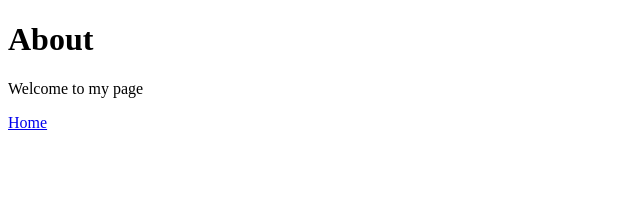
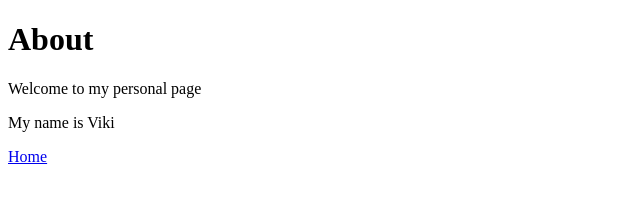
Before and after one commit to tuzaviki/tuzaviki.github.io, a plain HTML site: page about.html in a window 1280 px wide. Shown: the whole page, without its empty margins (0-640 px from the left). Drawn offline with Linux system fonts and the light colour scheme.

Commit message:
Improved the about page

```diff
--- a/about.html
+++ b/about.html
@@ -9,7 +9,8 @@
  </head>
  <body>
     <h1>About</h1>
-    <p>Welcome to my page</p>
+    <p>Welcome to my personal page</p>
+    <p>My name is Viki</p>
     <a href="/">Home</a>
  </body>
  </html>
```
